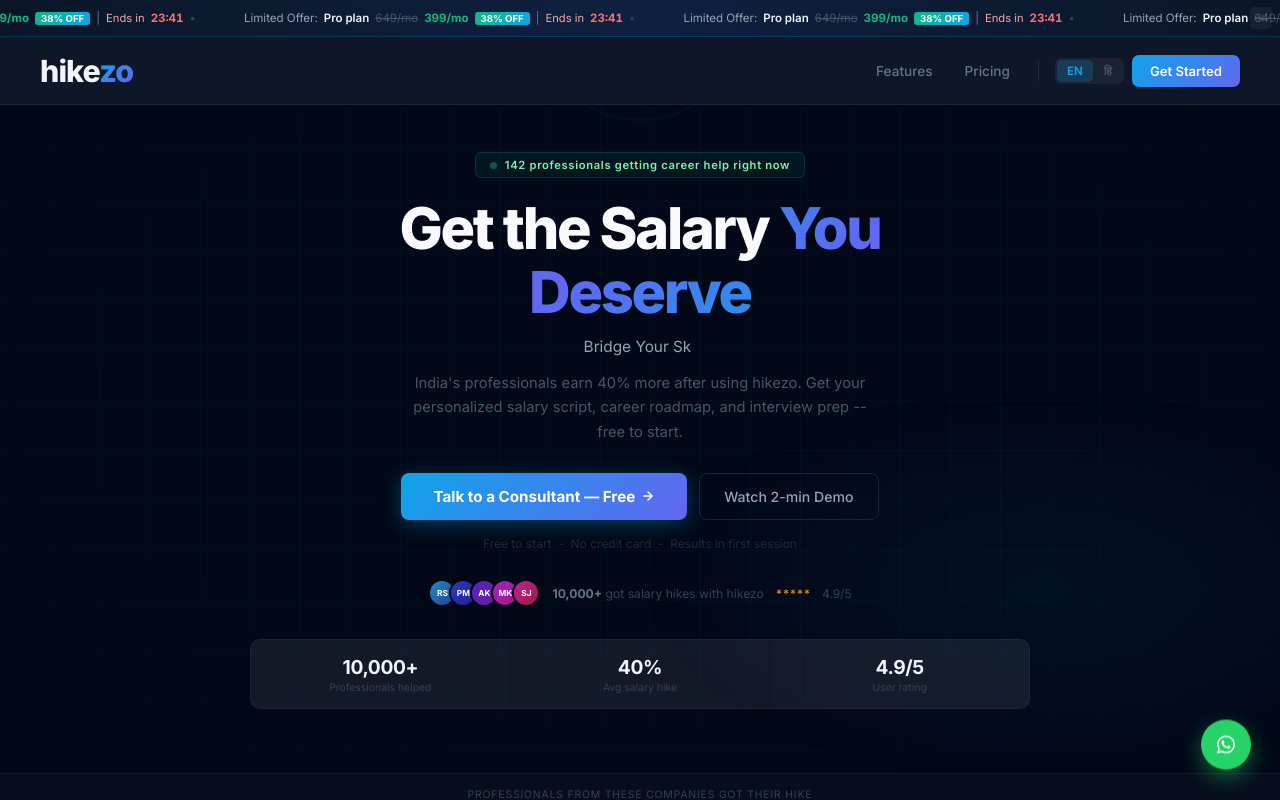
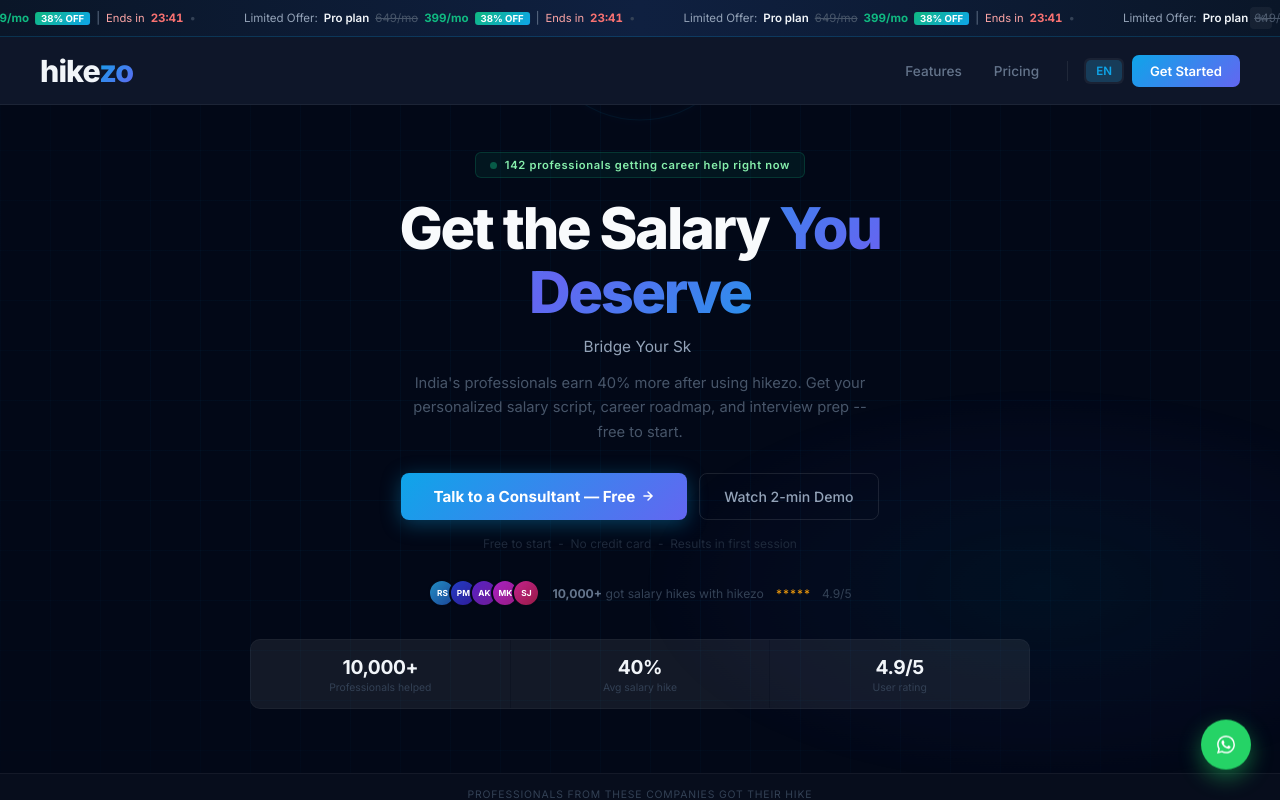
Before and after one commit to Glowkik/hikezo, a React (Vite) app: page / in a window 1280 px wide. Shown: the top 800 px of the page. Built offline with nearby package versions, Linux system fonts and the light colour scheme.

Commit message:
remove hindi language

```diff
--- a/src/App.jsx
+++ b/src/App.jsx
@@ -662,7 +662,7 @@
           ))}
           <div style={{ width:"1px",height:"20px",background:"rgba(255,255,255,0.08)",margin:"0 0.5rem" }}/>
           <div style={{ display:"flex",background:"rgba(255,255,255,0.05)",borderRadius:"6px",padding:"2px",gap:"1px" }}>
-            {["en","hi"].map(l=><button key={l} onClick={()=>setLang(l)} style={{ padding:"4px 10px",borderRadius:"5px",border:"none",background:lang===l?"rgba(14,165,233,0.2)":"transparent",color:lang===l?"#0ea5e9":"#475569",fontWeight:600,fontSize:"0.72rem",cursor:"pointer",fontFamily:"'Inter',sans-serif",transition:"all .2s" }}>{l==="en"?"EN":"हि"}</button>)}
+            {["en"].map(l=><button key={l} onClick={()=>setLang(l)} style={{ padding:"4px 10px",borderRadius:"5px",border:"none",background:lang===l?"rgba(14,165,233,0.2)":"transparent",color:lang===l?"#0ea5e9":"#475569",fontWeight:600,fontSize:"0.72rem",cursor:"pointer",fontFamily:"'Inter',sans-serif",transition:"all .2s" }}>{l==="en"?"EN":"हि"}</button>)}
           </div>
           {user&&<div style={{ display:"flex",alignItems:"center",gap:"7px",padding:"5px 10px",background:"rgba(255,255,255,0.05)",borderRadius:"7px",border:"1px solid rgba(255,255,255,0.07)" }}>
             <div style={{ width:24,height:24,borderRadius:"50%",background:"linear-gradient(135deg,#0ea5e9,#6366f1)",display:"flex",alignItems:"center",justifyContent:"center",fontFamily:"'Inter',sans-serif",fontWeight:700,fontSize:"0.65rem",color:"#fff" }}>{user.name?.charAt(0).toUpperCase()}</div>
@@ -681,7 +681,7 @@
             <a href="#pricing" style={{ color:"#64748b",textDecoration:"none",fontSize:"0.82rem",fontFamily:"'Inter',sans-serif" }}>{tn.pricing}</a>
           </>}
           <div style={{ display:"flex",background:"rgba(255,255,255,0.05)",borderRadius:"6px",padding:"2px",gap:"1px" }}>
-            {["en","hi"].map(l=><button key={l} onClick={()=>setLang(l)} style={{ padding:"3px 8px",borderRadius:"4px",border:"none",background:lang===l?"rgba(14,165,233,0.2)":"transparent",color:lang===l?"#0ea5e9":"#475569",fontWeight:600,fontSize:"0.68rem",cursor:"pointer",fontFamily:"'Inter',sans-serif" }}>{l==="en"?"EN":"हि"}</button>)}
+            {["en"].map(l=><button key={l} onClick={()=>setLang(l)} style={{ padding:"3px 8px",borderRadius:"4px",border:"none",background:lang===l?"rgba(14,165,233,0.2)":"transparent",color:lang===l?"#0ea5e9":"#475569",fontWeight:600,fontSize:"0.68rem",cursor:"pointer",fontFamily:"'Inter',sans-serif" }}>{l==="en"?"EN":"हि"}</button>)}
           </div>
           {isTablet&&<button onClick={onCTA} style={{ padding:"7px 14px",borderRadius:"7px",background:"linear-gradient(135deg,#0ea5e9,#6366f1)",border:"none",color:"#fff",fontWeight:600,fontSize:"0.78rem",cursor:"pointer",fontFamily:"'Inter',sans-serif" }}>{tn.cta}</button>}
           {isMobile&&<div style={{display:"flex",alignItems:"center",gap:"8px"}}><button onClick={onCTA} style={{ padding:"7px 14px",borderRadius:"7px",background:"linear-gradient(135deg,#0ea5e9,#6366f1)",border:"none",color:"#fff",fontWeight:600,fontSize:"0.78rem",cursor:"pointer",fontFamily:"'Inter',sans-serif" }}>{tn.cta}</button><button onClick={()=>setMenuOpen(!menuOpen)} style={{ background:"rgba(255,255,255,0.05)",border:"1px solid rgba(255,255,255,0.08)",borderRadius:"7px",color:"#94a3b8",cursor:"pointer",width:34,height:34,display:"flex",alignItems:"center",justifyContent:"center" }}>{menuOpen?"x":"="}</button></div>}
@@ -1091,7 +1091,7 @@
   const [showRefund,setShowRefund]=useState(false);
   const [showPrivacy,setShowPrivacy]=useState(false);
   const [showTerms,setShowTerms]=useState(false);
-  const [lang,setLang]=useState("en");
+  const [lang,setLang]=useState("en"); // hindi removed // hindi removed // hindi removed
   const { isMobile, isTablet }=useBreakpoint();
   const t=T[lang]; const ta=t.auth;
 
```
